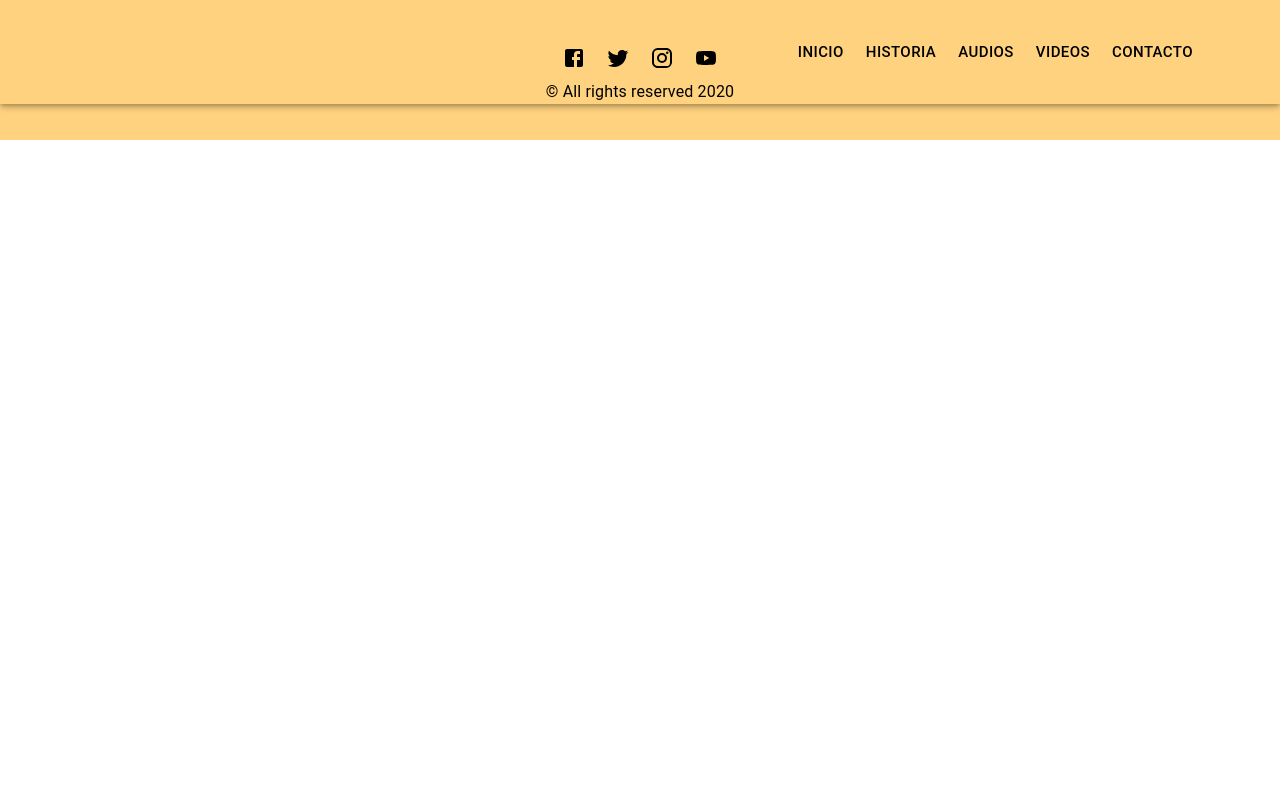
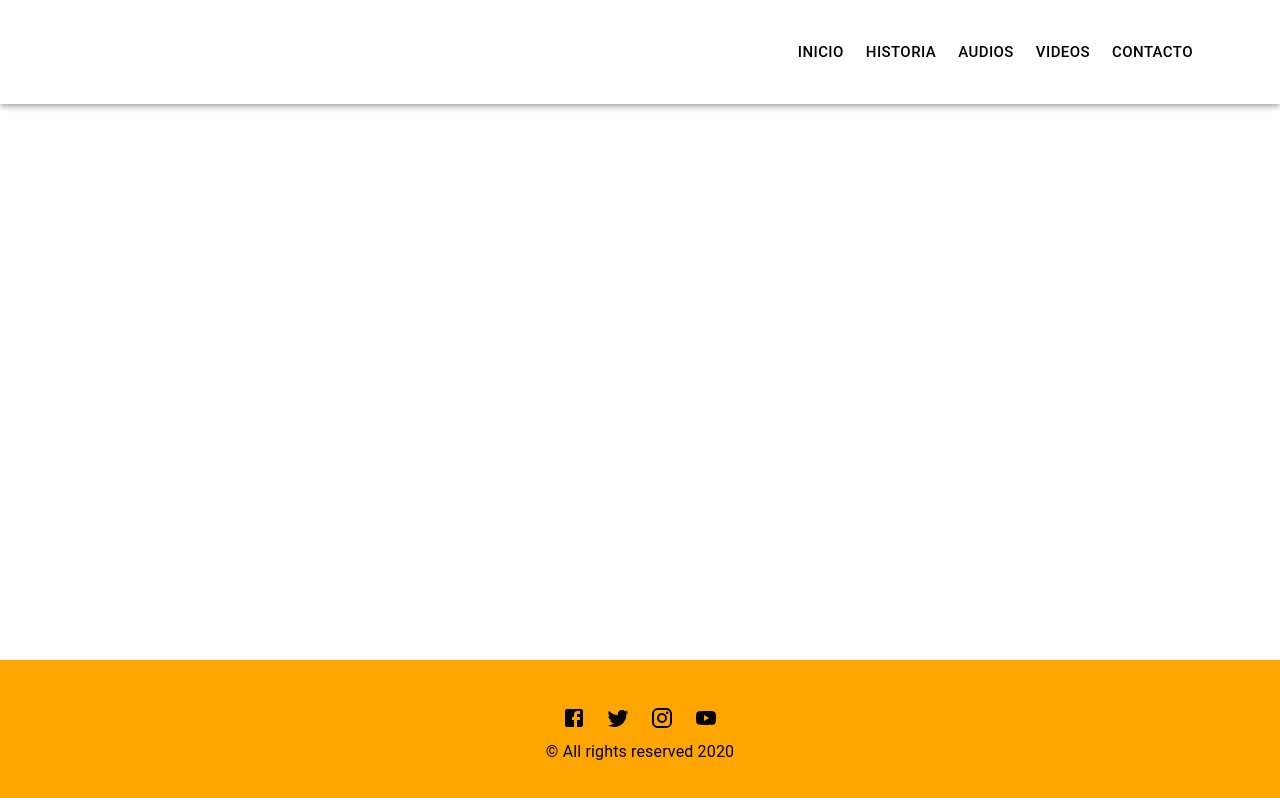
Before and after one commit to majovanilla/vainsnava_swami, a React (Create React App) app: page /contacto in a window 1280 px wide. Built offline with nearby package versions, Linux system fonts and the light colour scheme.

Commit message:
Edit footer position, alignment and color

```diff
--- a/src/components/About.jsx
+++ b/src/components/About.jsx
@@ -1,11 +1,12 @@
 import React from 'react';
+import classes from '../styles/about.module.scss';
 
-function Historia() {
+function About() {
   return (
-    <div className="Historia">
+    <div className={classes.mainDiv}>
 
     </div>
   );
 }
 
-export default Historia;
+export default About;
--- a/src/containers/Footer.jsx
+++ b/src/containers/Footer.jsx
@@ -8,7 +8,7 @@
 
 function Footer() {
   return (
-    <div className={footerClasses.Footer}>
+    <footer className={footerClasses.Footer}>
       <div className={footerClasses.socialDiv}>
         <FacebookIcon className={footerClasses.footerIcon}/>
         <TwitterIcon className={footerClasses.footerIcon}/>
@@ -18,7 +18,7 @@
       <Typography type="body2">
         &copy; All rights reserved 2020
       </Typography>
-    </div>
+    </footer>
   );
 }
 
--- a/src/index.js
+++ b/src/index.js
@@ -1,7 +1,7 @@
 import React from 'react';
 import ReactDOM from 'react-dom';
 import './styles/index.scss';
-import App from './App';
+import App from './components/App';
 import * as serviceWorker from './serviceWorker';
 
 ReactDOM.render(
--- /dev/null
+++ b/src/styles/about.module.scss
@@ -0,0 +1,3 @@
+.mainDiv {
+
+}
--- a/src/styles/footer.module.scss
+++ b/src/styles/footer.module.scss
@@ -7,12 +7,12 @@
 
 .Footer {
   flex-direction: column;
-  position: static;
+  position: fixed;
   bottom: 0;
-  max-width: 100%;
+  width: 100%;
   height: 100px;
-  padding: 20px 100px;
-  background: rgba(255, 165, 0, 0.5);
+  padding: 20px 0;
+  background: rgba(255, 165, 0, 1);
 }
 
 .socialDiv {
```
Also changed, not shown: src/components/App.js (renamed from src/App.js, +7 -7 lines).
